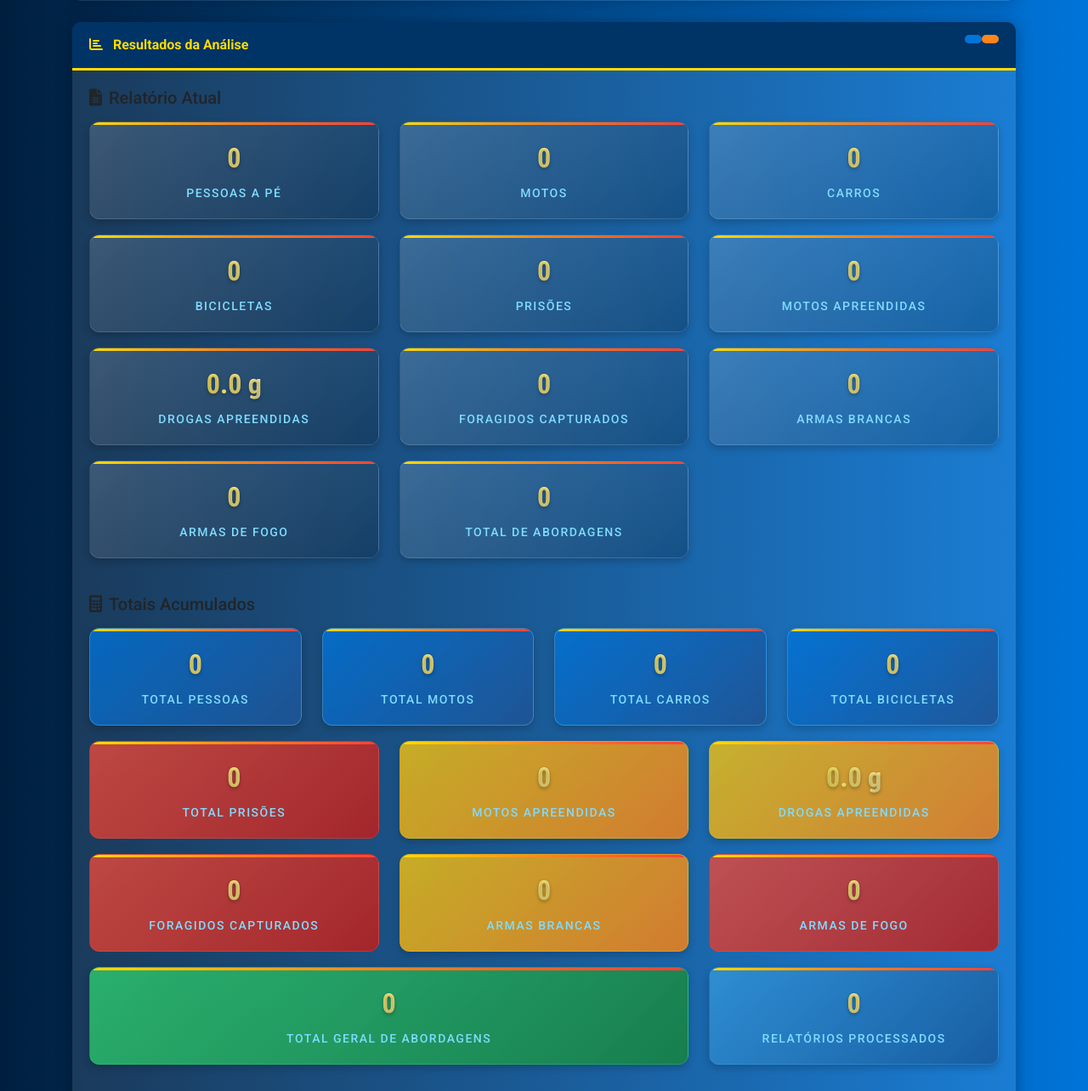
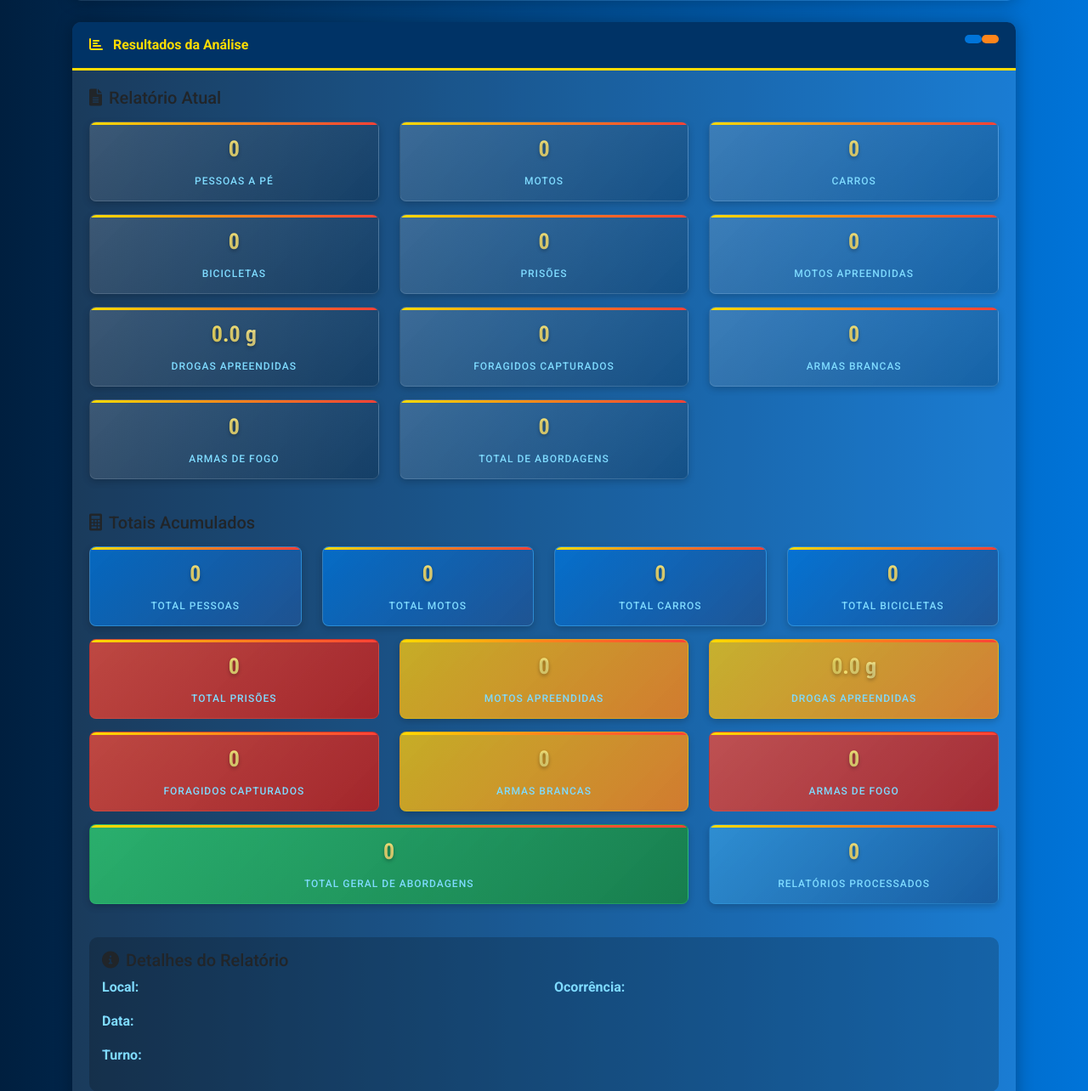
Before and after one commit to tenmuniz/RELATORIOS, a Flask app: page / in a window 1280 px wide. Shown: the part 492-1776 px from the top of the page at 85% size. Run offline with Flask 3, Linux system fonts and the light colour scheme; data that the repository does not hold is empty.

Commit message:
Improved the app's look
Adjusted the size and spacing of boxes to improve the app's visual proportions.  The `static/css/style.css` file was modified to reduce padding, border-radius, box-shadow, font sizes, and letter spacing of elements within the `.stat-box` class.

Replit-Commit-Author: Agent
Replit-Commit-Session-Id: 86e28d72-0d2a-4c5b-8e77-a5b2222ae40b
Replit-Commit-Screenshot-Url: https://storage.googleapis.com/screenshot-production-us-central1/67897340-ed91-4772-8350-adeb704ffe7b/7baa6972-5125-4870-8e76-dfacff93bc6a.jpg

```diff
--- a/static/css/style.css
+++ b/static/css/style.css
@@ -155,15 +155,16 @@ textarea.form-control {
 
 .stat-box {
   background: linear-gradient(135deg, rgba(255, 255, 255, 0.15), rgba(0, 0, 0, 0.2));
-  border-radius: 12px;
-  padding: 18px 10px;
-  margin-bottom: 18px;
+  border-radius: 8px;
+  padding: 12px 8px;
+  margin-bottom: 15px;
   text-align: center;
-  transition: all 0.4s cubic-bezier(0.175, 0.885, 0.32, 1.275);
+  transition: all 0.3s cubic-bezier(0.175, 0.885, 0.32, 1.275);
   border: 1px solid rgba(255, 255, 255, 0.1);
-  box-shadow: 0 4px 10px rgba(0, 0, 0, 0.2);
+  box-shadow: 0 3px 8px rgba(0, 0, 0, 0.2);
   position: relative;
   overflow: hidden;
+  height: calc(100% - 15px);
 }
 
 .stat-box:before {
@@ -178,8 +179,8 @@ textarea.form-control {
 }
 
 .stat-box:hover {
-  transform: translateY(-8px) scale(1.02);
-  box-shadow: 0 10px 20px rgba(0, 0, 0, 0.3);
+  transform: translateY(-5px) scale(1.01);
+  box-shadow: 0 8px 15px rgba(0, 0, 0, 0.2);
 }
 
 .stat-box.bg-primary {
@@ -221,7 +222,7 @@ textarea.form-control {
 }
 
 .stat-value {
-  font-size: 32px;
+  font-size: 26px;
   font-weight: 700;
   color: var(--accent-yellow);
   text-shadow: 0 2px 4px rgba(0, 0, 0, 0.3);
@@ -234,13 +235,13 @@ textarea.form-control {
 
 .stat-label {
   color: var(--accent-blue-light);
-  font-size: 14px;
+  font-size: 12px;
   text-transform: uppercase;
-  letter-spacing: 1.5px;
+  letter-spacing: 1px;
   font-weight: 500;
   position: relative;
   display: inline-block;
-  padding: 0 5px;
+  padding: 0 3px;
 }
 
 .badge-location {
```
